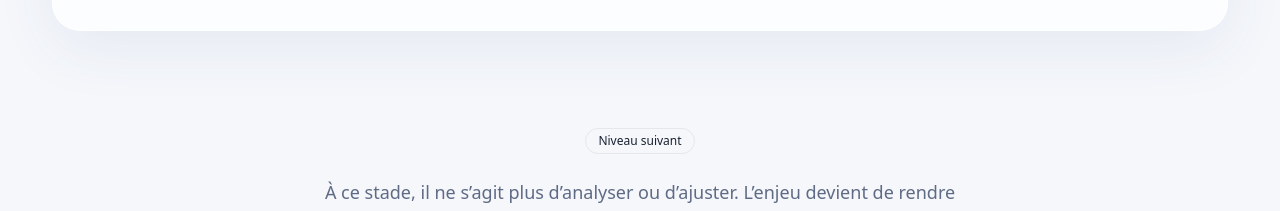
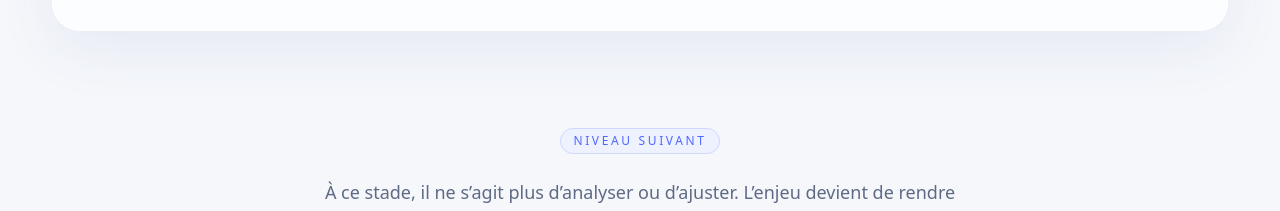
Before and after one commit to arnaudcrestey/portail-site-vitrine, a Next.js app: page /concepts in a window 1280 px wide. Shown: the part 3042-3253 px from the top of the page. Built offline with nearby package versions, Linux system fonts and the light colour scheme.

Commit message:
Update page.tsx

```diff
--- a/app/concepts/page.tsx
+++ b/app/concepts/page.tsx
@@ -140,9 +140,9 @@ export default function ConceptsPage() {
   <div className="container-layout">
     <div className="mx-auto max-w-2xl text-center">
 
-      <span className="inline-flex items-center justify-center rounded-full border border-border bg-muted px-3 py-1 text-xs font-medium text-muted-foreground">
-  Niveau suivant
-</span>
+      <span className="inline-flex items-center rounded-full border border-[#cfd7ff] bg-[#eef2ff] px-3 py-1 text-xs font-medium uppercase tracking-[0.22em] text-[#4f67ff]">
+        Niveau suivant
+      </span>
 
       <p className="mt-6 text-base leading-relaxed text-muted-foreground sm:text-lg">
         À ce stade, il ne s’agit plus d’analyser ou d’ajuster.
```
